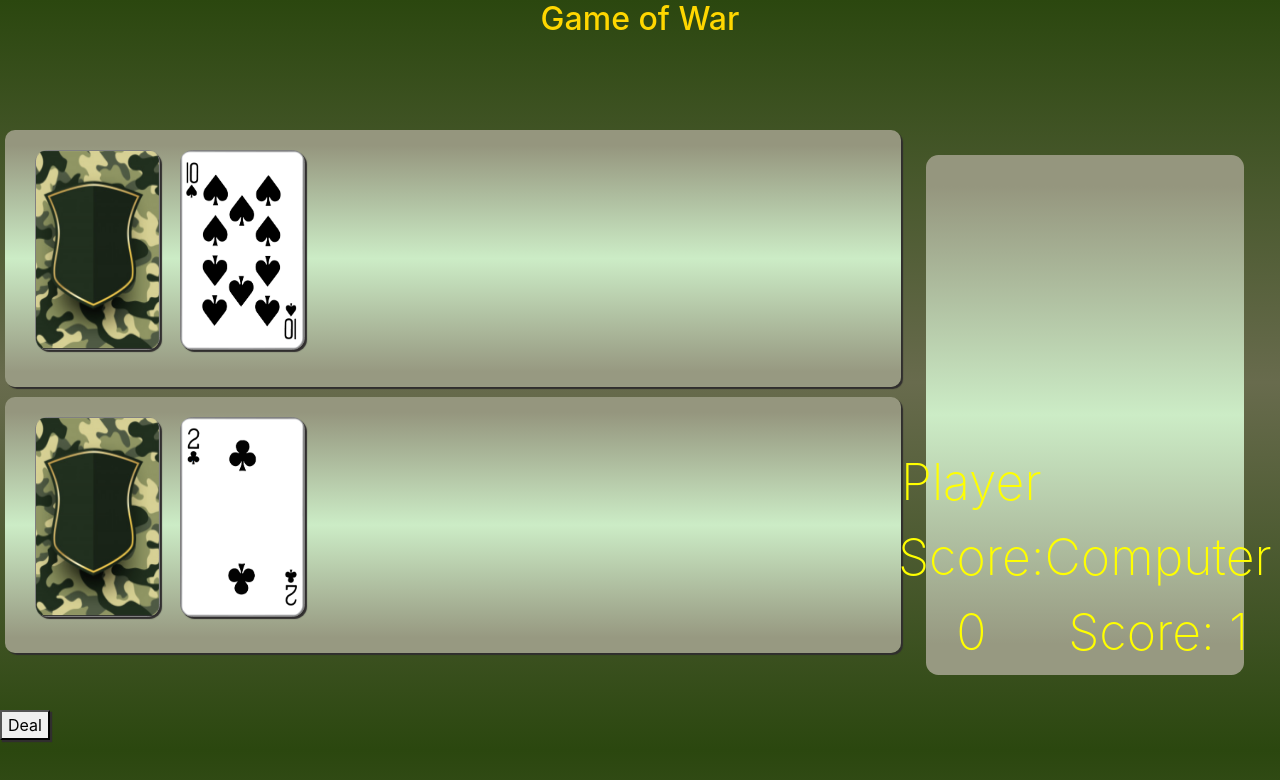
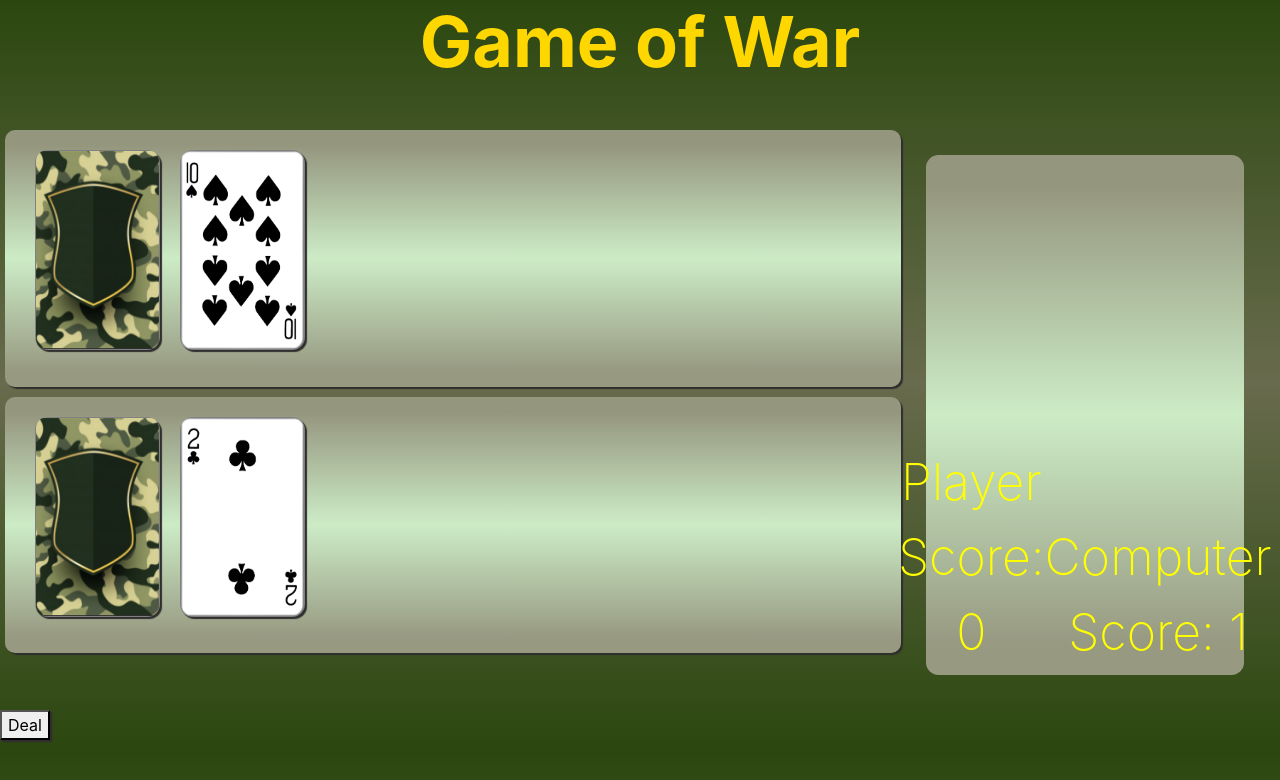
Before and after one commit to mardb/warcard, a plain HTML site: page index.html in a window 1280 px wide. Drawn offline with nearby package versions, Linux system fonts and the light colour scheme.

Commit message:
editing readme

```diff
--- a/css/style.css
+++ b/css/style.css
@@ -20,6 +20,10 @@ header {
   /* margin-top: 20px; */
   /* margin-bottom: 10px; */
 
+}
+h2{
+  font-size: 70px;
+  font-weight: bold;
 }
 main{
   /* float: left; */
```
Also changed, not shown: 1 other file.
